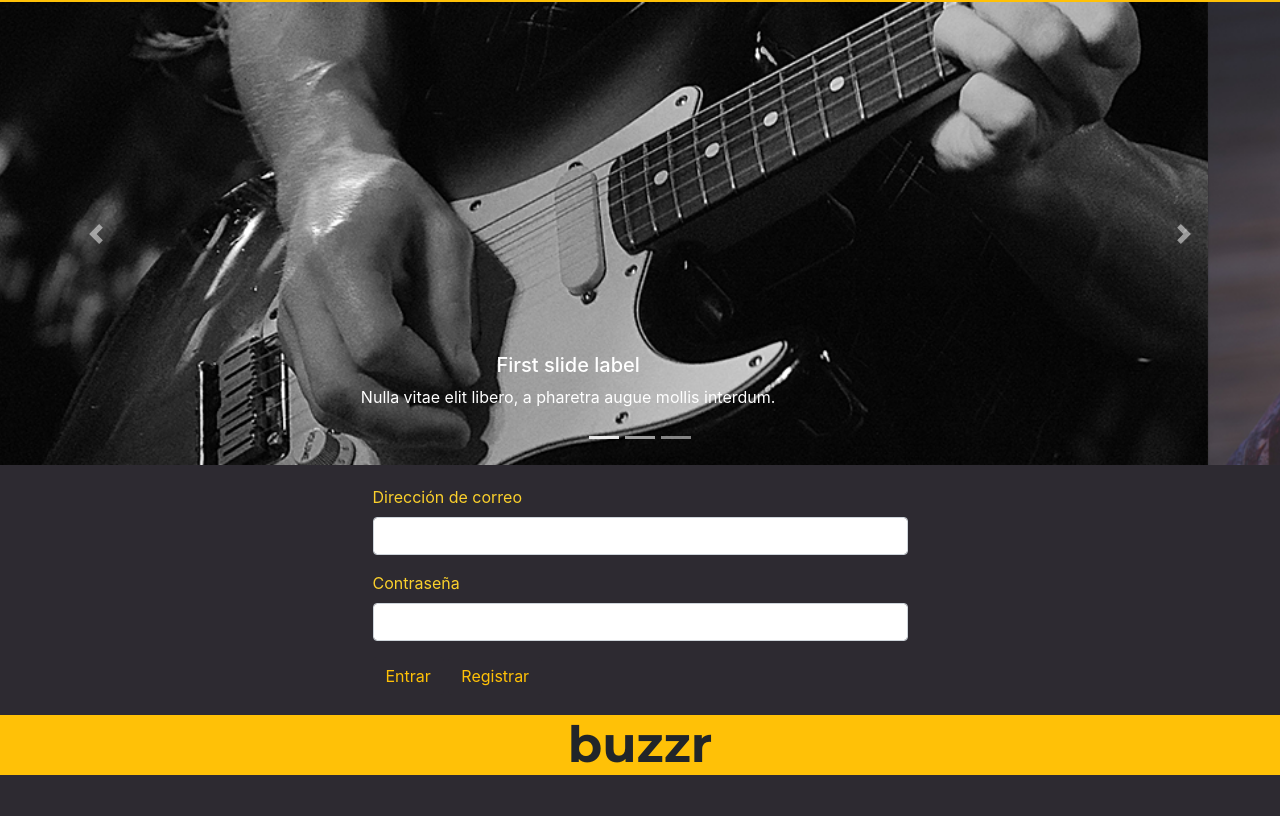
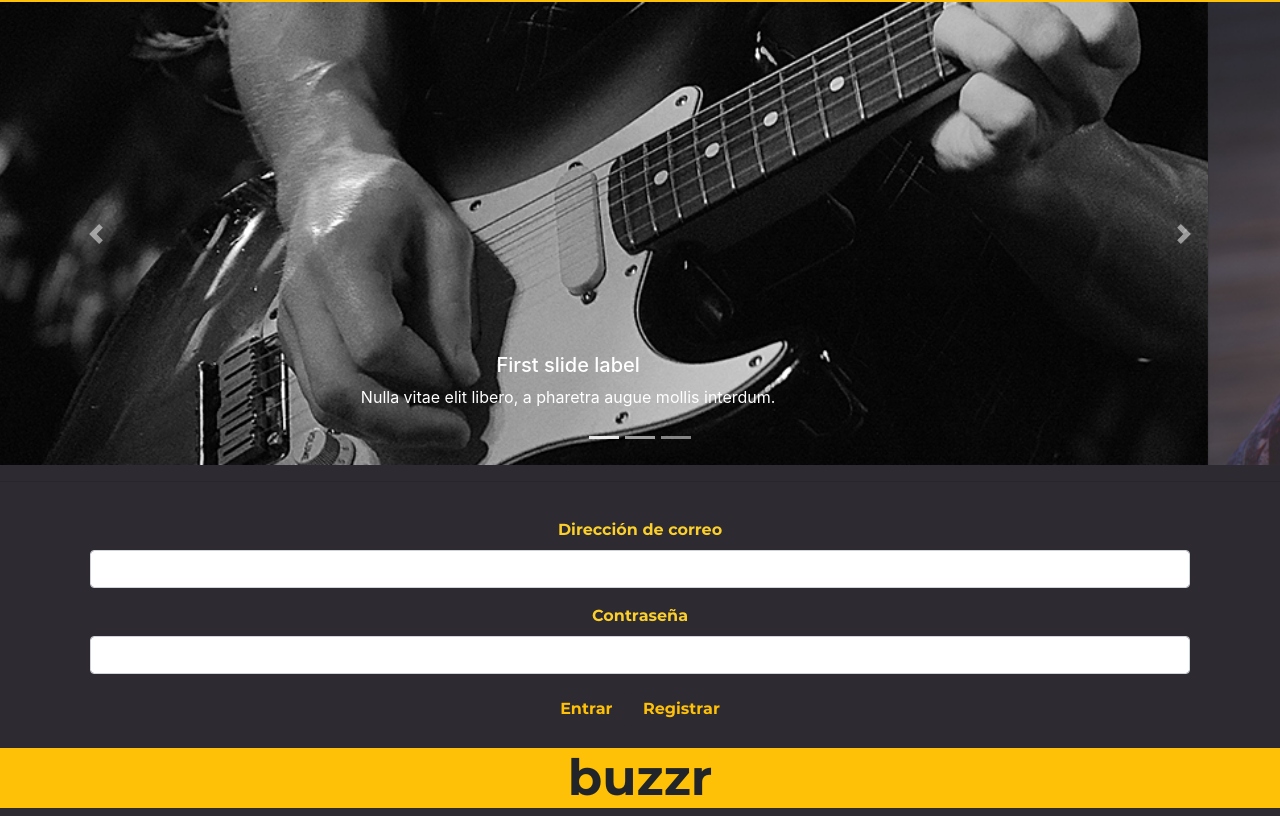
Before and after one commit to A01561769/AMSS_Proy-, a plain HTML site: page PF/LogIn.html in a window 1280 px wide. Shown: the part 99-915 px from the top of the page. Before the commit the page ends 882 px from the top, so only its background shows below. Drawn offline with nearby package versions, Linux system fonts and the light colour scheme.

Commit message:
Rediseño ligero y comentarios
Solo se agregó una linea amarilla entre slides y el formulario y se agregaron comentarios para identificar la estructura de la pag.

```diff
--- a/PF/LogIn.html
+++ b/PF/LogIn.html
@@ -1,57 +1,81 @@
 <!DOCTYPE html>
 <html>
 <head>
+	<!-- INICIO LIGA A BOOTSTRAP -->
 	<meta charset="utf-8">
 	<meta name="viewport" content="width=device-width, initial-scale=1, shrink-to-fit=no">
 
 	<link rel="stylesheet" href="https://cdn.jsdelivr.net/npm/bootstrap@4.5.3/dist/css/bootstrap.min.css" integrity="sha384-TX8t27EcRE3e/ihU7zmQxVncDAy5uIKz4rEkgIXeMed4M0jlfIDPvg6uqKI2xXr2" crossorigin="anonymous">
+	<!-- FIN LIGA A BOOTSTRAP -->
+
+	<!-- LIGA A style.css -->
 	<link rel="stylesheet" type="text/css" href="style.css">
 	<title>LogIn</title>
 </head>
 <body style="background-color: #2d2a31">
+	<!-- INICIO COSAS DE BOOTSTRAP A IGNORAR -->
 	<script src="https://code.jquery.com/jquery-3.5.1.slim.min.js" integrity="sha384-DfXdz2htPH0lsSSs5nCTpuj/zy4C+OGpamoFVy38MVBnE+IbbVYUew+OrCXaRkfj" crossorigin="anonymous"></script>
 	<script src="https://cdn.jsdelivr.net/npm/bootstrap@4.5.3/dist/js/bootstrap.bundle.min.js" integrity="sha384-ho+j7jyWK8fNQe+A12Hb8AhRq26LrZ/JpcUGGOn+Y7RsweNrtN/tE3MoK7ZeZDyx" crossorigin="anonymous"></script>
+	<!-- FIN COSAS DE BOOTSTRAP A IGNORAR -->
 
 	<!-- INICIO BARRA SUPERIOR -->
 	<nav class="navbar navbar-expand-lg navbar-light bg-warning">
+
+		<!-- TEXTO DEL "LOGO" -->
 		<a class="navbar-brand logo" href="#">buzzr</a>
 	</nav>
 	<!-- FIN BARRA SUPERIOR -->
 
 	<!-- INICIO CARRUSEL -->
 	<div id="carouselExampleCaptions" class="carousel slide" data-ride="carousel">
+		<!-- INDICADORES DE IMAGEN EN FORMA DE "_" -->
 		<ol class="carousel-indicators">
 			<li data-target="#carouselExampleCaptions" data-slide-to="0" class="active"></li>
 			<li data-target="#carouselExampleCaptions" data-slide-to="1"></li>
 			<li data-target="#carouselExampleCaptions" data-slide-to="2"></li>
 		</ol>
+
+		<!-- PERMITE MOSTRAR EL CARRUSEL -->
 		<div class="carousel-inner">
 			<div class="carousel-item active">
+				<!-- DIRECCION DE IMAGEN 1 A MOSTRAR -->
 				<img src="Assets/Images/M1.png" class="d-block w-100" alt="...">
+
+				<!-- MUESTRA EL TEXTO DE LA DIAPOSITIVA 1 -->
 				<div class="carousel-caption d-none d-md-block">
 					<h5>First slide label</h5>
 					<p>Nulla vitae elit libero, a pharetra augue mollis interdum.</p>
 				</div>
 			</div>
 			<div class="carousel-item">
+				<!-- DIRECCION DE IMAGEN 2 A MOSTRAR -->
 				<img src="Assets/Images/A1.png" class="d-block w-100" alt="...">
+
+				<!-- MUESTRA EL TEXTO DE LA DIAPOSITIVA 2 -->
 				<div class="carousel-caption d-none d-md-block">
 					<h5>Second slide label</h5>
 					<p>Lorem ipsum dolor sit amet, consectetur adipiscing elit.</p>
 				</div>
 			</div>
 			<div class="carousel-item">
+				<!-- DIRECCION DE IMAGEN 3 A MOSTRAR -->
 				<img src="Assets/Images/Ac1.png" class="d-block w-100" alt="...">
+
+				<!-- MUESTRA EL TEXTO DE LA DIAPOSITIVA 3 -->
 				<div class="carousel-caption d-none d-md-block">
 					<h5>Third slide label</h5>
 					<p>Praesent commodo cursus magna, vel scelerisque nisl consectetur.</p>
 				</div>
 			</div>
 		</div>
+
+		<!-- FLECHA IZQUIERDA -->
 		<a class="carousel-control-prev" href="#carouselExampleCaptions" role="button" data-slide="prev">
 			<span class="carousel-control-prev-icon" aria-hidden="true"></span>
 			<span class="sr-only">Previous</span>
 		</a>
+
+		<!-- FLECHA DERECHA -->
 		<a class="carousel-control-next" href="#carouselExampleCaptions" role="button" data-slide="next">
 			<span class="carousel-control-next-icon" aria-hidden="true"></span>
 			<span class="sr-only">Next</span>
@@ -59,26 +83,31 @@
 	</div>
 	<!-- FIN CARRUSEL -->
 
-	<!-- INICIO FORMULARIO DE REGISTRO -->
-	<div class="container" style="color: #fbd02c; padding: 20px">
-		<div class="row">
-			<div class="col"></div>
-			<div class="col-lg-6">
+	<!-- SIMPLE LINEA AMARILLA -->
+	<hr class="line">
+
+	<!-- INICIO FORMULARIO DE INICIO DE SESIÓN -->
+	<div class="container texto" style="color: #fbd02c; padding: 20px">
+		<center>
+			<!-- ESPACIO PARA EL CORREO -->
 			<div class="form-group">
 				<label for="exampleInputEmail1">Dirección de correo</label>
 				<input type="email" class="form-control" id="exampleInputEmail1" aria-describedby="emailHelp">
 			</div>
+			<!-- ESPACIO PARA LA CONTRA -->
 			<div class="form-group">
 				<label for="exampleInputPassword1">Contraseña</label>
 				<input type="password" class="form-control" id="exampleInputPassword1">
 			</div>
+
+			<!-- BOTON PARA HACER LOGIN -->
 			<button type="submit" class="btn search">Entrar</button>
-				<button type="button" class="btn search ">Registrar</button>
+
+			<!-- BOTON PARA REGISTRAR -->
+			<button type="button" class="btn search">Registrar</button>
+		</center>
 	</div>
-			<div class="col"></div>
-		</div>
-	</div>
-	<!-- FIN FORMULARIO DE REGISTRO -->
+	<!-- FIN FORMULARIO DE INICIO DE SESIÓN -->
 
 	<!-- INICIO FOOTER -->
 	<footer class="footer">
```
Lines whose indentation alone changed are shown as unchanged.
